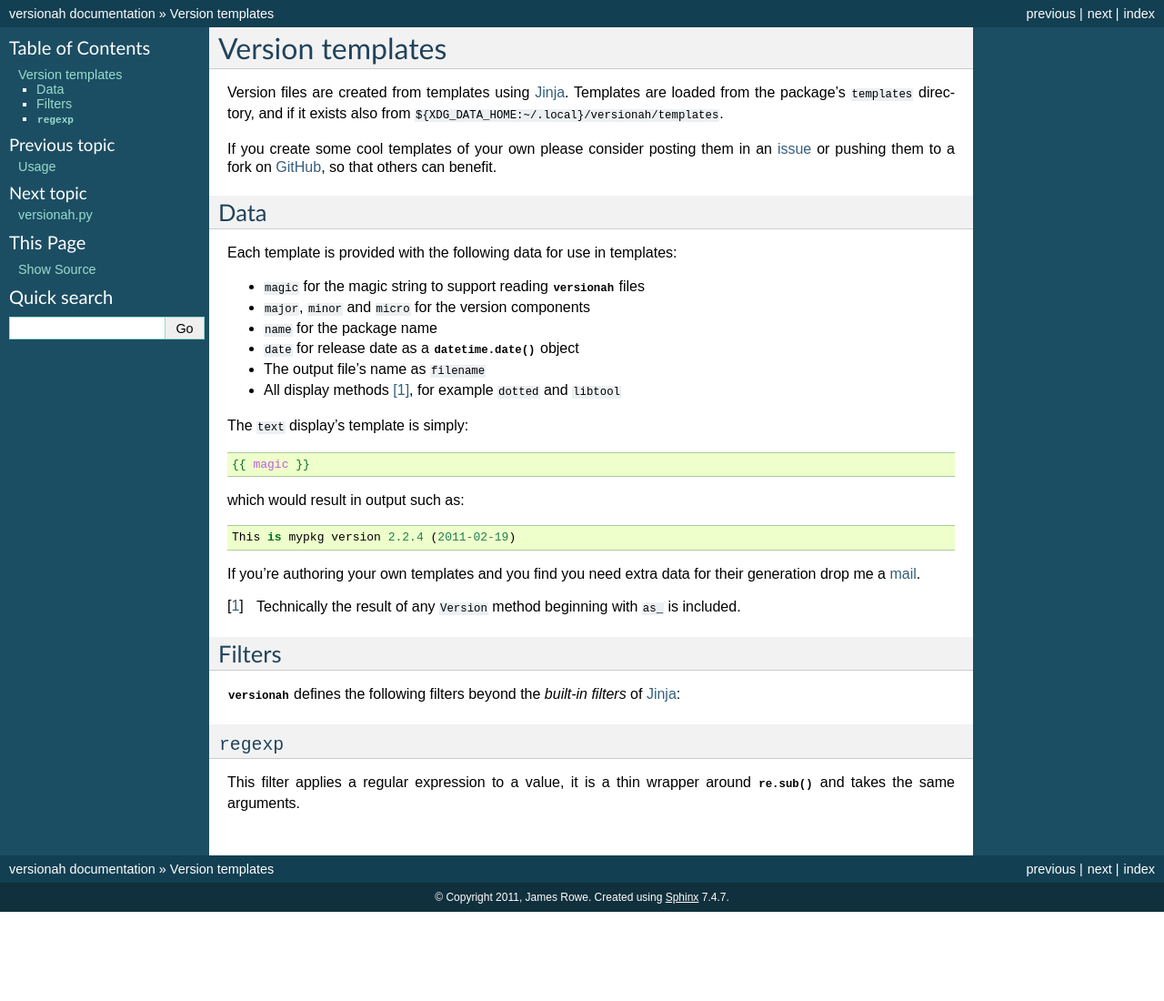
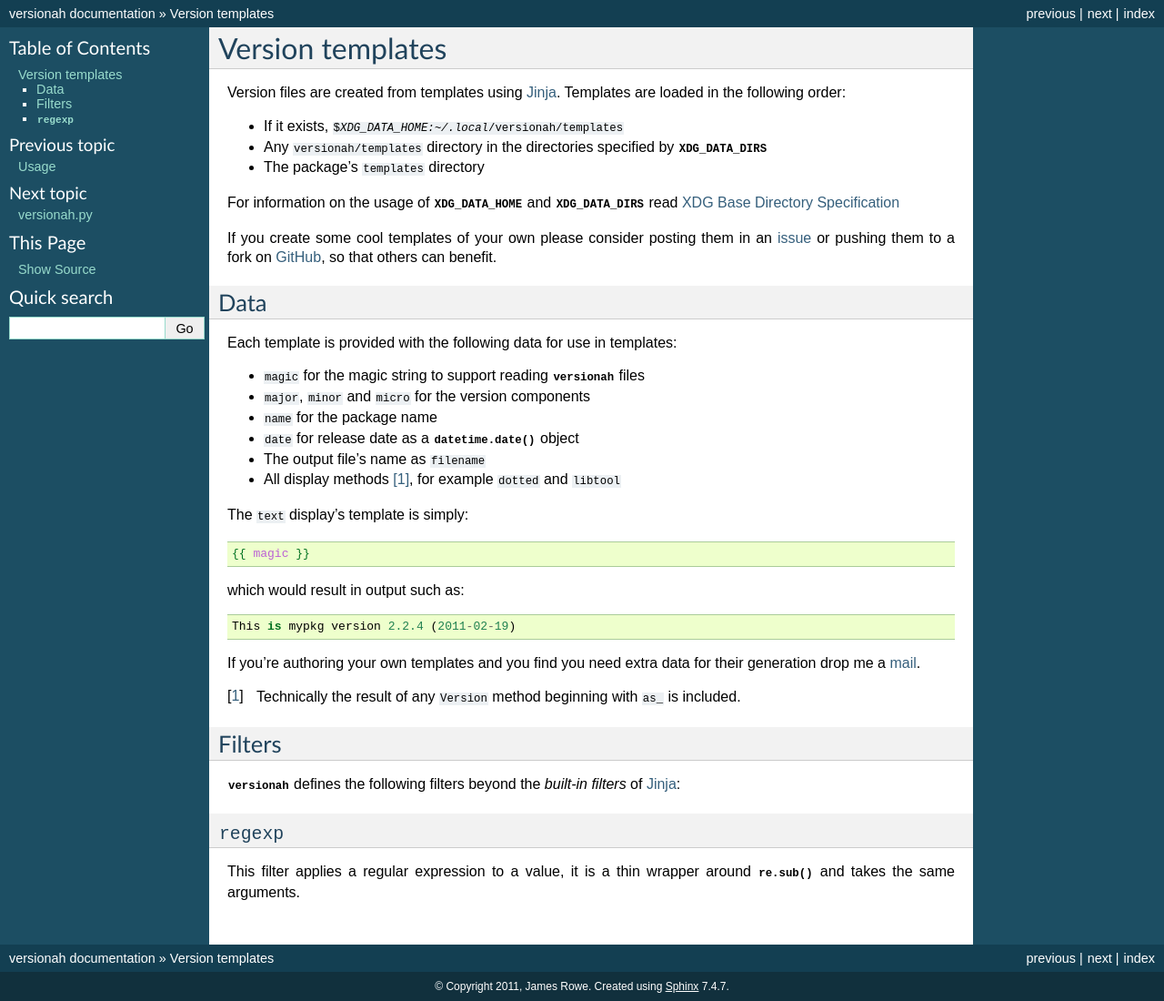
Before and after one commit to JNRowe/versionah, a Sphinx documentation site: the page built from doc/templates.rst, in a window 1280 px wide. Shown: the whole page at 91% size. Built offline with Sphinx 7.4.7, drawn with Linux system fonts in a browser that asks for light colours; the version number could not be read and is left out; before the commit the page ends 1002 px from its top, so only the background shows below that.

Commit message:
Support XDG_DATA_DIRS for loading templates.

```diff
--- a/doc/templates.rst
+++ b/doc/templates.rst
@@ -1,9 +1,16 @@
 Version templates
 =================
 
-Version files are created from templates using Jinja_.  Templates are loaded
-from the package's ``templates`` directory, and if it exists also from
-``${XDG_DATA_HOME:~/.local}/versionah/templates``.
+Version files are created from templates using Jinja_.  Templates are loaded in
+the following order:
+
+* If it exists, :file:`${XDG_DATA_HOME:~/.local}/versionah/templates`
+* Any :file:`versionah/templates` directory in the directories specified by
+  :envvar:`XDG_DATA_DIRS`
+* The package's ``templates`` directory
+
+For information on the usage of :envvar:`XDG_DATA_HOME` and
+:envvar:`XDG_DATA_DIRS` read `XDG Base Directory Specification`_
 
 If you create some cool templates of your own please consider posting them in an
 issue_ or pushing them to a fork on GitHub_, so that others can benefit.
@@ -49,6 +56,7 @@ This filter applies a regular expression to a value, it is a thin wrapper around
 :py:func:`re.sub` and takes the same arguments.
 
 .. _Jinja: http://jinja.pocoo.org/
+.. _XDG Base Directory Specification: http://standards.freedesktop.org/basedir-spec/basedir-spec-latest.html
 .. _issue: http://github.com/JNRowe/versionah/issues
 .. _GitHub: http://github.com/JNRowe/versionah/
 .. _mail: jnrowe@gmail.com
```
Also changed, not shown: versionah/__init__.py (+10 -6 lines).
